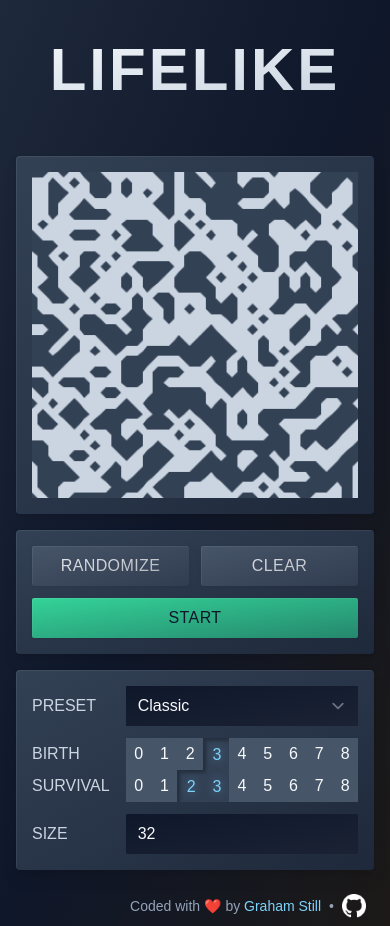
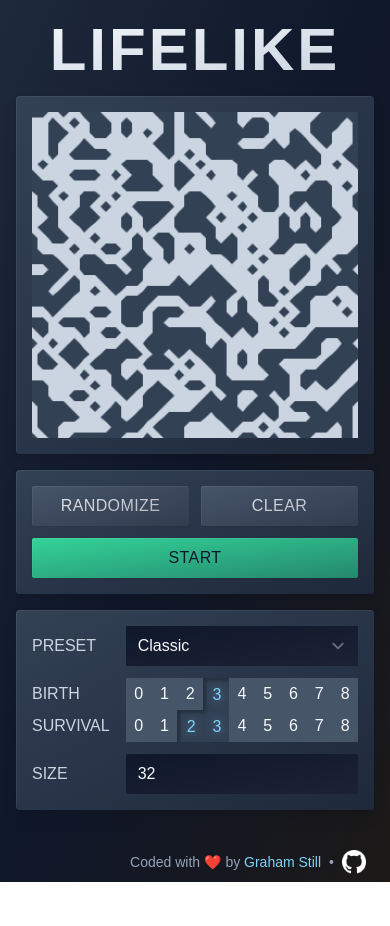
Before and after one commit to adoxography/lifelike, a React (Vite) app: page / in a window 390 px wide. After the commit the page ends 882 px from the top, so only its background shows below. Built offline with nearby package versions, Linux system fonts and the light colour scheme; a web font is replaced by a local one.

Commit message:
Fix spacing

```diff
--- a/src/components/App.tsx
+++ b/src/components/App.tsx
@@ -5,19 +5,12 @@ import {
   TooltipProvider
 } from '@/contexts';
 import { LifeActions, LifeBoard, LifeSettings } from './life';
-import { Footer } from '.';
+import { Header, Footer } from '.';
 
 const App = () => {
   return (
     <div className="min-h-screen grid grid-rows-[max-content_1fr_max-content]">
-      <header className="py-10 flex justify-center">
-        <h1 className="
-          relative font-extrabold text-6xl uppercase text-center tracking-wider
-          bg-gradient-to-br from-slate-100 to-slate-300 bg-clip-text text-transparent
-        ">
-          Lifelike
-        </h1>
-      </header>
+      <Header />
 
       <main>
         <MouseStateProvider>
@@ -36,6 +29,7 @@ const App = () => {
           </TooltipProvider>
         </MouseStateProvider>
       </main>
+
       <Footer />
     </div>
   )
--- a/src/components/Footer.tsx
+++ b/src/components/Footer.tsx
@@ -2,7 +2,7 @@ import GithubIcon from '@/assets/github-icon.png';
 
 const Footer = () => {
   return (
-    <footer className="text-slate-400 text-sm py-2 px-6 flex justify-end">
+    <footer className="text-slate-400 text-sm mt-4 py-2 px-6 flex justify-end">
       <div className="flex gap-2 items-center">
         <p>
           Coded with ❤️ by <a
--- /dev/null
+++ b/src/components/Header.tsx
@@ -0,0 +1,12 @@
+const Header = () => (
+  <header className="pt-5 md:py-10 flex justify-center">
+    <h1 className="
+      relative font-extrabold text-6xl uppercase text-center tracking-wider
+      bg-gradient-to-br from-slate-100 to-slate-300 bg-clip-text text-transparent
+    ">
+      Lifelike
+    </h1>
+  </header>
+);
+
+export default Header;
--- a/src/components/index.ts
+++ b/src/components/index.ts
@@ -2,6 +2,7 @@ export { default as App } from './App';
 export { default as Button } from './Button';
 export { default as Card } from './Card';
 export { default as DelayedInput } from './DelayedInput';
+export { default as Header } from './Header';
 export { default as Footer } from './Footer';
 export { default as Label } from './Label';
 export { default as ToggleGrid } from './ToggleGrid';
```
